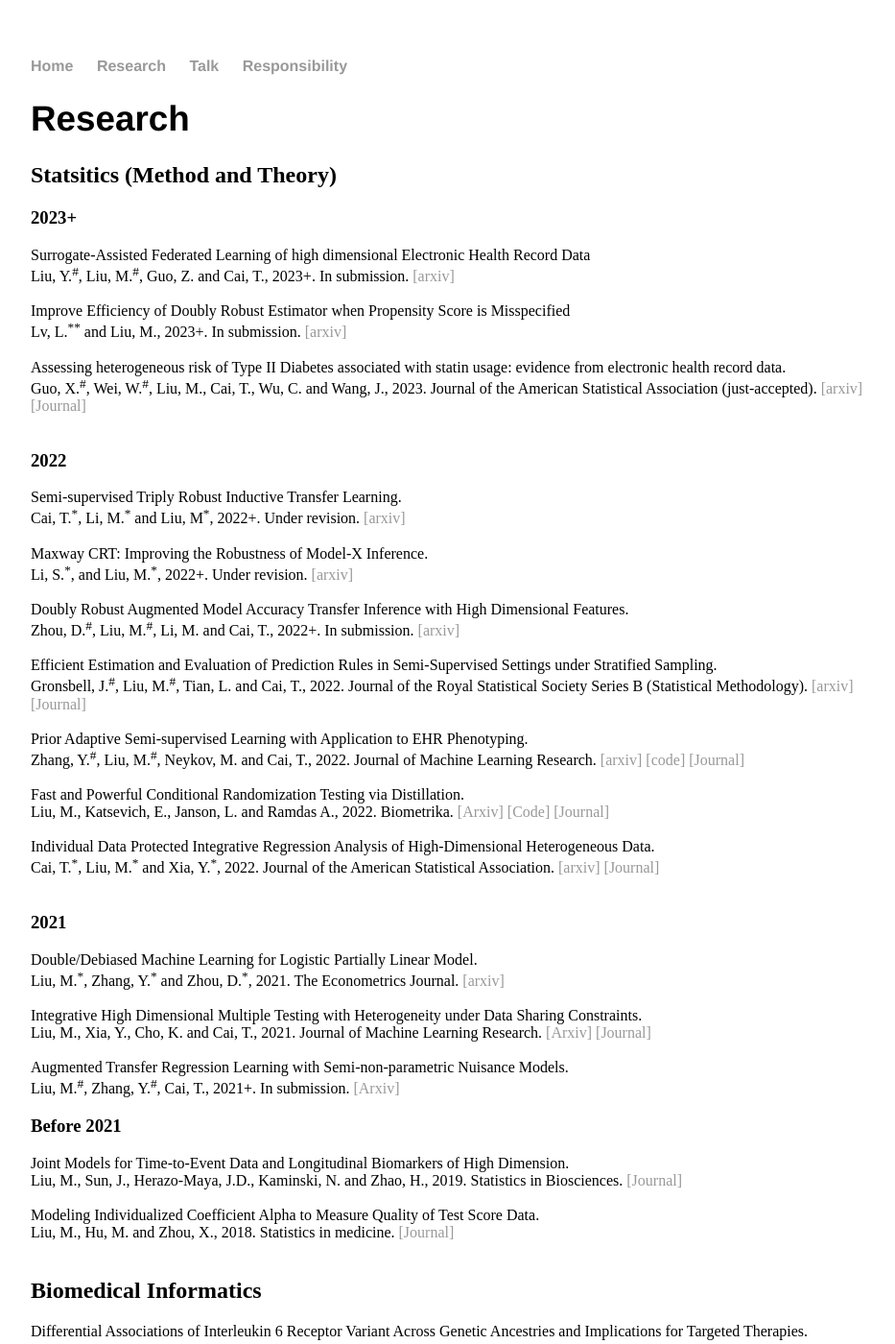
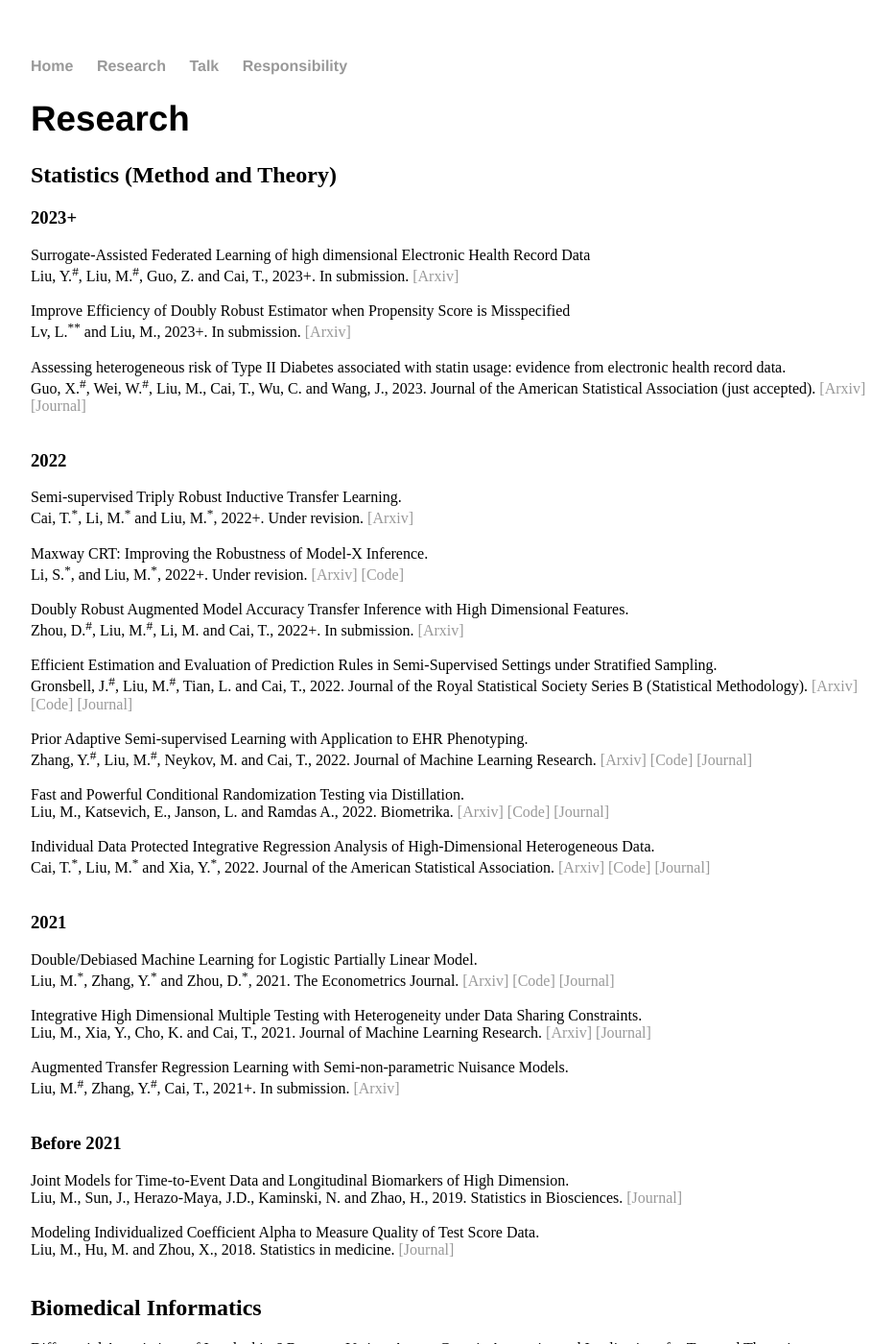
Before and after one commit to moleibobliu/moleibobliu.github.io, a Jekyll site: the page built from pub/index.html, in a window 1280 px wide and 1400 px high. Shown: the whole window at 96% size, without its empty margins (160-1093 px from the left). Built offline with Jekyll 4.4.1, drawn with Linux system fonts in a browser that asks for light colours; some of the changed text lies outside the part shown.

Commit message:
Update index.html

```diff
--- a/pub/index.html
+++ b/pub/index.html
@@ -4,20 +4,20 @@ title: Molei Liu
 ---
 <div class="blurb">
 	<h1> Research </h1>
-	<h2> Statsitics (Method and Theory) </h2>
+	<h2> Statistics (Method and Theory) </h2>
 	<h3> 2023+ </h3>
 
 	Surrogate-Assisted Federated Learning of high dimensional Electronic Health Record Data
-        <br \>  Liu, Y.<sup>#</sup>, Liu, M.<sup>#</sup>, Guo, Z. and Cai, T., 2023+. In submission. <a href="https://arxiv.org/abs/2302.04970"> [arxiv] </a>
+        <br \>  Liu, Y.<sup>#</sup>, Liu, M.<sup>#</sup>, Guo, Z. and Cai, T., 2023+. In submission. <a href="https://arxiv.org/abs/2302.04970"> [Arxiv] </a>
         <br \>
 
 	<br \>  Improve Efficiency of Doubly Robust Estimator when Propensity Score is Misspecified
-        <br \>  Lv, L.<sup>**</sup> and Liu, M., 2023+. In submission. <a href="https://arxiv.org/abs/2301.02162"> [arxiv] </a>
+        <br \>  Lv, L.<sup>**</sup> and Liu, M., 2023+. In submission. <a href="https://arxiv.org/abs/2301.02162"> [Arxiv] </a>
 	<br \>
 
 	<br \>  Assessing heterogeneous risk of Type II Diabetes associated with statin usage: evidence from electronic health record data.
-	<br \>  Guo, X.<sup>#</sup>, Wei, W.<sup>#</sup>, Liu, M., Cai, T., Wu, C. and Wang, J., 2023. Journal of the American Statistical Association (just-accepted).
-	<a href="https://arxiv.org/abs/2205.06960"> [arxiv] </a>
+	<br \>  Guo, X.<sup>#</sup>, Wei, W.<sup>#</sup>, Liu, M., Cai, T., Wu, C. and Wang, J., 2023. Journal of the American Statistical Association (just accepted).
+	<a href="https://arxiv.org/abs/2205.06960"> [Arxiv] </a>
 	<a href="https://www.tandfonline.com/doi/abs/10.1080/01621459.2022.2157727"> [Journal] </a>
 	<br \>
 	<br \>
@@ -25,27 +25,29 @@ title: Molei Liu
 	<h3> 2022 </h3>
 
 	Semi-supervised Triply Robust Inductive Transfer Learning.
-        <br \>  Cai, T.<sup>*</sup>, Li, M.<sup>*</sup> and Liu, M<sup>*</sup>, 2022+. Under revision. <a href="https://arxiv.org/abs/2209.04977"> [arxiv] </a>
+        <br \>  Cai, T.<sup>*</sup>, Li, M.<sup>*</sup> and Liu, M.<sup>*</sup>, 2022+. Under revision. <a href="https://arxiv.org/abs/2209.04977"> [Arxiv] </a>
 	<br \>
 
 	<br \>  Maxway CRT: Improving the Robustness of Model-X Inference.
-	<br \>  Li, S.<sup>*</sup>, and Liu, M.<sup>*</sup>, 2022+. Under revision. <a href="https://arxiv.org/abs/2203.06496"> [arxiv] </a>
+	<br \>  Li, S.<sup>*</sup>, and Liu, M.<sup>*</sup>, 2022+. Under revision. <a href="https://arxiv.org/abs/2203.06496"> [Arxiv] </a>
+	<a href="https://github.com/moleibobliu/Maxway_CRT"> [Code] </a>
 	<br \>
 
 	<br \>  Doubly Robust Augmented Model Accuracy Transfer Inference with High Dimensional Features.
-	<br \>  Zhou, D.<sup>#</sup>, Liu, M.<sup>#</sup>, Li, M. and Cai, T., 2022+. In submission. <a href="https://arxiv.org/abs/2208.05134"> [arxiv] </a>
+	<br \>  Zhou, D.<sup>#</sup>, Liu, M.<sup>#</sup>, Li, M. and Cai, T., 2022+. In submission. <a href="https://arxiv.org/abs/2208.05134"> [Arxiv] </a>
 	<br \>
 
 	<br \>  Efficient Estimation and Evaluation of Prediction Rules in Semi-Supervised Settings under Stratified Sampling.
 	<br \>  Gronsbell, J.<sup>#</sup>, Liu, M.<sup>#</sup>, Tian, L. and Cai, T., 2022. Journal of the Royal Statistical Society Series B (Statistical Methodology).
-	<a href="https://arxiv.org/abs/2010.09443"> [arxiv] </a>
+	<a href="https://arxiv.org/abs/2010.09443"> [Arxiv] </a>
+	<a href="https://github.com/jlgrons/Stratified-SSL/tree/Simplified-Package"> [Code] </a>
 	<a href="https://academic.oup.com/jrsssb/article/84/4/1353/7073262"> [Journal] </a>
 	<br \>
 
 	<br \>  Prior Adaptive Semi-supervised Learning with Application to EHR Phenotyping.
 	<br \>  Zhang, Y.<sup>#</sup>, Liu, M.<sup>#</sup>, Neykov, M. and Cai, T., 2022. Journal of Machine Learning Research.
-	<a href="https://arxiv.org/abs/2003.11744"> [arxiv] </a>
-	<a href="https://github.com/moleibobliu/PASS"> [code] </a>
+	<a href="https://arxiv.org/abs/2003.11744"> [Arxiv] </a>
+	<a href="https://github.com/moleibobliu/PASS"> [Code] </a>
 	<a href="https://www.jmlr.org/papers/volume23/20-290/20-290.pdf"> [Journal] </a>
 	<br \>
 
@@ -57,7 +59,8 @@ title: Molei Liu
 
 	<br \>  Individual Data Protected Integrative Regression Analysis of High-Dimensional Heterogeneous Data.
 	<br \>  Cai, T.<sup>*</sup>, Liu, M.<sup>*</sup> and Xia, Y.<sup>*</sup>, 2022. Journal of the American Statistical Association.
-	        <a href="https://arxiv.org/abs/1902.06115"> [arxiv] </a>
+	        <a href="https://arxiv.org/abs/1902.06115"> [Arxiv] </a>
+	        <a href="https://github.com/celehs/SHIR"> [Code] </a>
 	        <a href="https://amstat.tandfonline.com/doi/full/10.1080/01621459.2021.1904958"> [Journal] </a>
 	<br \>
 	<br \>
@@ -65,7 +68,10 @@ title: Molei Liu
 	<h3> 2021 </h3>
 
 	Double/Debiased Machine Learning for Logistic Partially Linear Model.
-	<br \>  Liu, M.<sup>*</sup>, Zhang, Y.<sup>*</sup> and Zhou, D.<sup>*</sup>, 2021. The Econometrics Journal. <a href="https://arxiv.org/abs/2009.14461"> [arxiv] </a>
+	<br \>  Liu, M.<sup>*</sup>, Zhang, Y.<sup>*</sup> and Zhou, D.<sup>*</sup>, 2021. The Econometrics Journal.
+	<a href="https://arxiv.org/abs/2009.14461"> [Arxiv] </a>
+	<a href="https://academic.oup.com/ectj/article-abstract/24/3/559/6296639?redirectedFrom=fulltext"> [Code] </a>
+	<a href="https://academic.oup.com/ectj/article-abstract/24/3/559/6296639?redirectedFrom=fulltext"> [Journal] </a>
 	<br \>
 
 	<br \>  Integrative High Dimensional Multiple Testing with Heterogeneity under Data Sharing Constraints.
@@ -76,6 +82,7 @@ title: Molei Liu
 
 	<br \> Augmented Transfer Regression Learning with Semi-non-parametric Nuisance Models.
 	<br \> Liu, M.<sup>#</sup>, Zhang, Y.<sup>#</sup>, Cai, T., 2021+. In submission. <a href="https://arxiv.org/abs/2010.02521"> [Arxiv] </a>
+	<br \>
 	<br \>
 
 	<h3> Before 2021 </h3>
@@ -113,14 +123,16 @@ title: Molei Liu
 	<br \>
 
 	<br \>  SCRIBE: a new approach to dropout imputation and batch effects correction for single-cell RNA-seq data.
-	<br \>  Zhang, Y., Liang, K., Liu, M., Li, Y., Ge, H. and Zhao, H., 2019. Machine Learning in Computational Biology. <a href="https://www.biorxiv.org/content/10.1101/793463v2.abstract"> [BioRxiv] </a>
+	<br \>  Zhang, Y., Liang, K., Liu, M., Li, Y., Ge, H. and Zhao, H., 2019. Machine Learning in Computational Biology.
+	<a href="https://www.biorxiv.org/content/10.1101/793463v2.abstract"> [BioRxiv] </a>
 	<br \>
 	<br \>
 
 	<h2> Collaborative Research </h2>
 
 	Hospitalizations Associated With Mental Health Conditions Among Adolescents in the US and France During the COVID-19 Pandemic.
-	<br \> Gutiérrez-Sacristán, A., et al., 2022. JAMA Network Open. <a href="https://jamanetwork.com/journals/jamanetworkopen/article-abstract/2799437"> [Journal] </a>
+	<br \> Gutiérrez-Sacristán, A., et al., 2022. JAMA Network Open.
+	<a href="https://jamanetwork.com/journals/jamanetworkopen/article-abstract/2799437"> [Journal] </a>
 	<br \>
 
 	<br \> Changes in laboratory value improvement and mortality rates over the course of the pandemic: an international retrospective cohort study of hospitalised patients infected with SARS-CoV-2.
```
Also changed, not shown: other parts of pub/index.html (+9 -6 lines).
